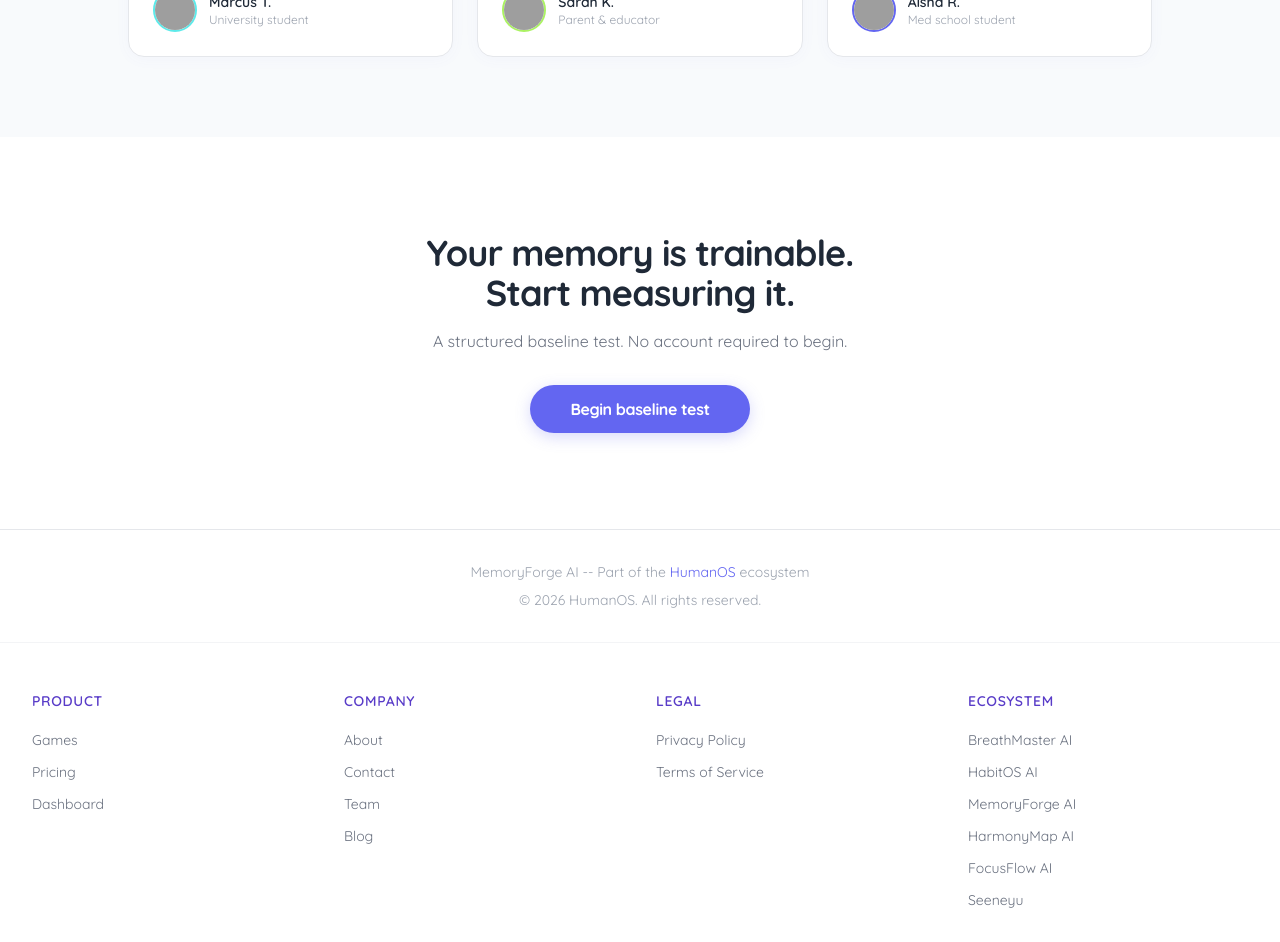
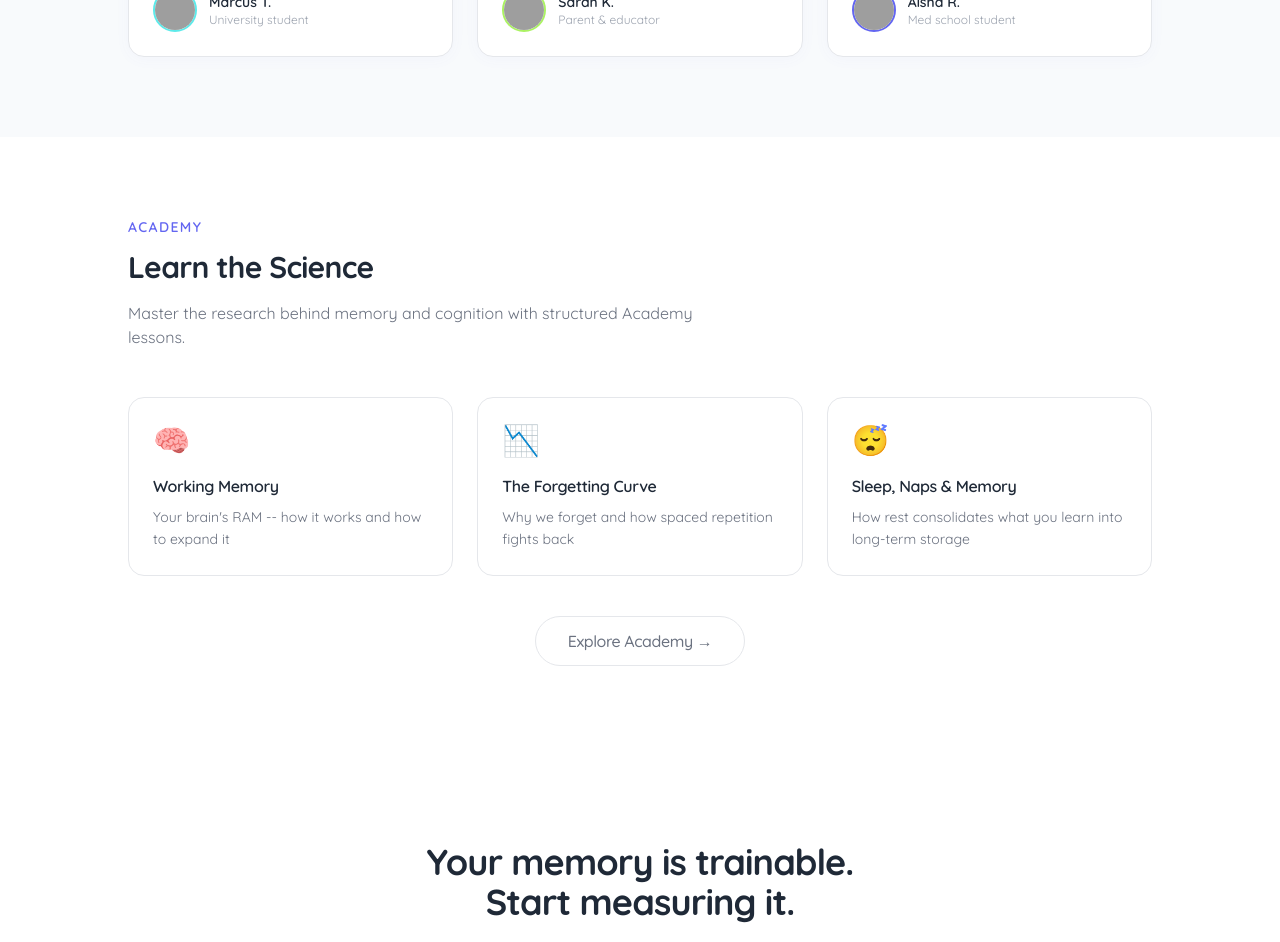
Before and after one commit to haidongkixot/memoryforge-ai, a Next.js app: page / in a window 1280 px wide. Shown: the part 5980-6922 px from the top of the page. Built offline with nearby package versions, Linux system fonts and the light colour scheme; no server answers; the database is empty; grey boxes are pictures that could not be loaded.

Commit message:
Fix Academy visibility: seed data, landing page section

```diff
--- a/src/app/page.tsx
+++ b/src/app/page.tsx
@@ -654,6 +654,37 @@ export default async function Home() {
           </div>
         </section>
 
+        {/* SECTION: Academy */}
+        <section className="px-4 py-20 bg-white">
+          <div className="max-w-5xl mx-auto">
+            <p className="text-[#6366f1] text-sm font-semibold tracking-widest uppercase mb-3">Academy</p>
+            <h2 className="text-3xl font-bold text-[#1f2937] tracking-tight mb-4">Learn the Science</h2>
+            <p className="text-[#6B7280] text-base mb-12 max-w-xl">
+              Master the research behind memory and cognition with structured Academy lessons.
+            </p>
+
+            <div className="grid grid-cols-1 sm:grid-cols-3 gap-6 mb-10">
+              {[
+                { title: 'Working Memory', subtitle: 'Your brain\'s RAM -- how it works and how to expand it', icon: '🧠' },
+                { title: 'The Forgetting Curve', subtitle: 'Why we forget and how spaced repetition fights back', icon: '📉' },
+                { title: 'Sleep, Naps & Memory', subtitle: 'How rest consolidates what you learn into long-term storage', icon: '😴' },
+              ].map((ch) => (
+                <div key={ch.title} className="bg-white border border-[#E5E7EB] rounded-2xl p-6 hover:border-[#6366f1]/50 hover:shadow-md transition-all">
+                  <div className="text-3xl mb-4">{ch.icon}</div>
+                  <h3 className="text-[#1f2937] font-semibold tracking-tight mb-2">{ch.title}</h3>
+                  <p className="text-[#6B7280] text-sm leading-relaxed">{ch.subtitle}</p>
+                </div>
+              ))}
+            </div>
+
+            <div className="text-center">
+              <Link href="/academy" className="inline-block border border-[#E5E7EB] hover:border-[#6366f1]/50 text-[#6B7280] hover:text-[#6366f1] px-8 py-3 rounded-full text-base transition-colors tracking-tight font-medium">
+                Explore Academy &rarr;
+              </Link>
+            </div>
+          </div>
+        </section>
+
         {/* SECTION 9: CTA */}
         <section className="px-4 py-24 bg-white">
           <div className="max-w-3xl mx-auto text-center">
```
